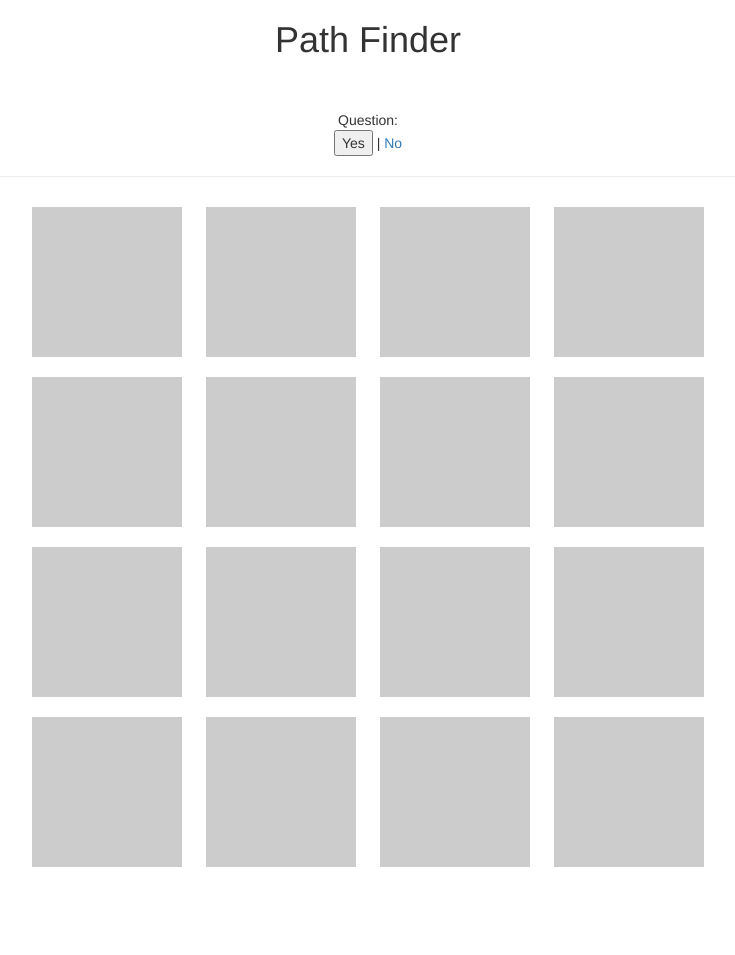
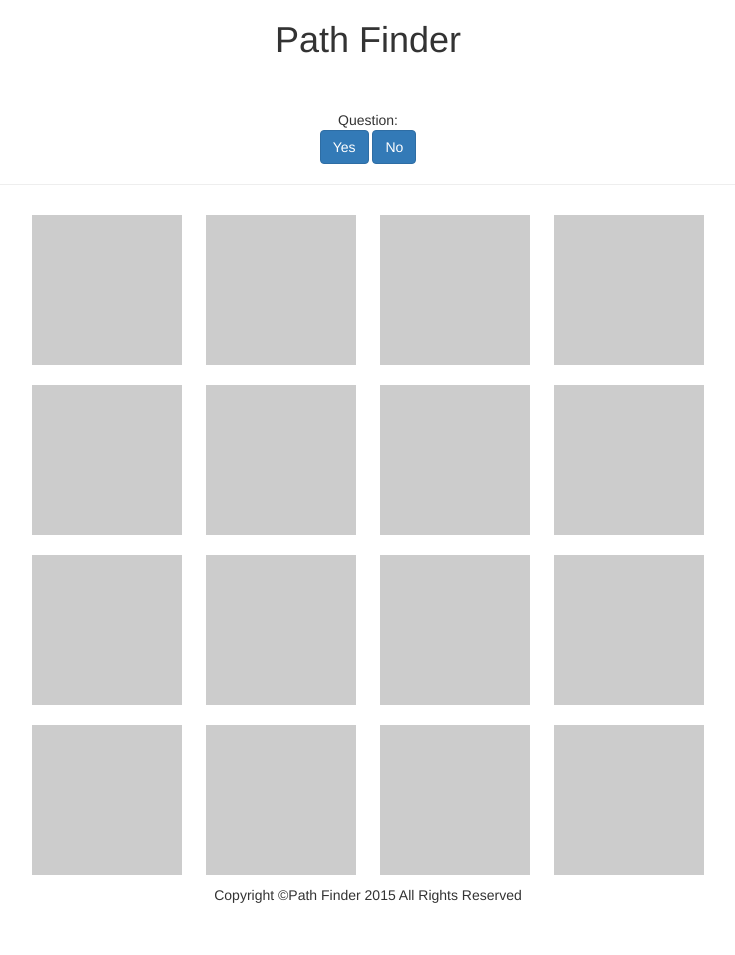
Before and after one commit to PaolaSocorro/Emirates_Hackathon, a Flask app: page / in a window 1280 px wide. Shown: the whole page, without its empty margins (272-1007 px from the left). Before the commit the page ends 867 px from the top, so only its background shows below. Run offline with Flask 2, Linux system fonts and the light colour scheme; some libraries are stand-ins or nearby versions.

Commit message:
replaced css

```diff
--- a/templates/index.html
+++ b/templates/index.html
@@ -11,7 +11,7 @@
 		<div id="question-section">
 			Question: <div id="question"></div>
 			<div class="answers">
-				<button type="button" id="option1">Yes</button> | <span class="option2"><a href="#_">No</a></span>
+				<button class="btn btn-primary" type="button" id="option1">Yes</button> <button class="btn btn-primary" type="button" id="option2">No</button>
 			</div>
 		</div>
 		<hr>
@@ -40,6 +40,7 @@
 			<div class="box parent-wrap" id="box16" data-question="Would you ride the scary swing?"></div>
 		</div>
 	</div>
+	<footer>Copyright ©Path Finder 2015 All Rights Reserved</footer>
 	<script src="http://code.jquery.com/jquery-2.1.4.min.js"></script>
 	<script>
 		// $(document).ready(firstQ);
```
